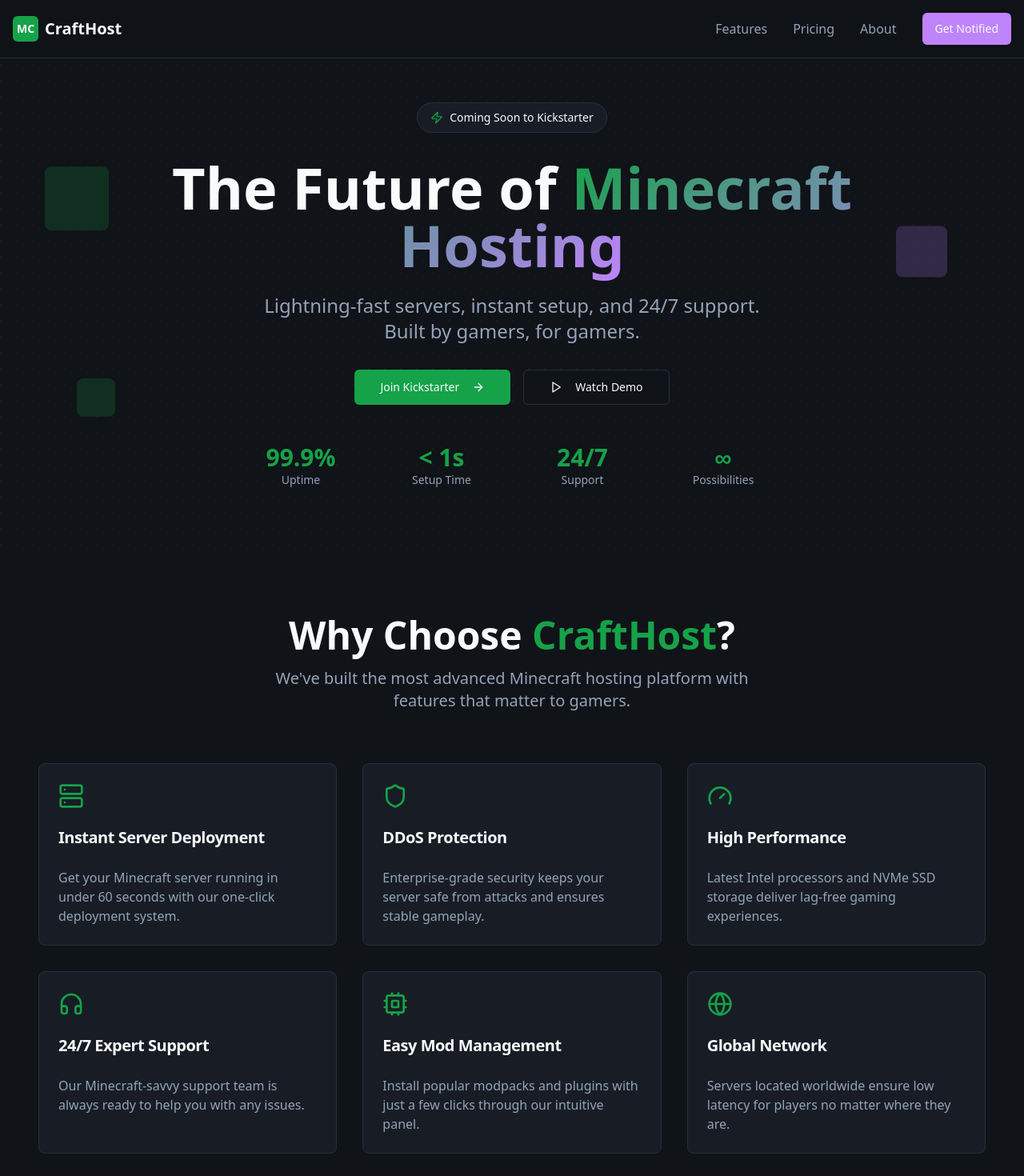
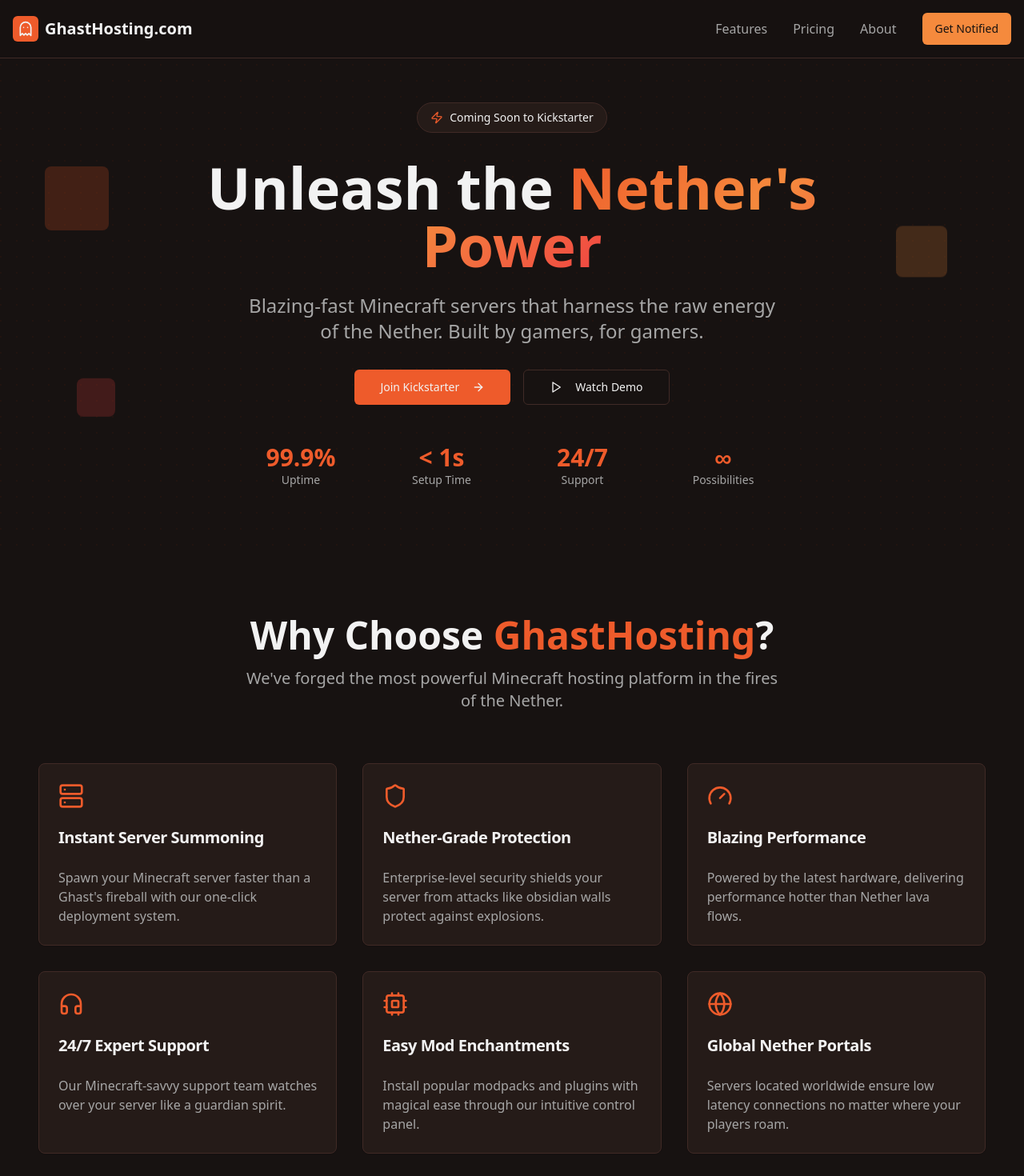
Before and after one commit to JKGiova/blockverse-kickstart-launchpad, a React (Vite) app: page / in a window 1280 px wide. Shown: the top 1470 px of the page at 80% size. Built offline with nearby package versions, Linux system fonts and the light colour scheme.

Commit message:
Refactor: Use ghasthosting.com and Nether/Ghast palette
Updated the company name and color scheme to reflect the "ghasthosting.com" brand and a Nether/Ghast-inspired palette.

```diff
--- a/index.html
+++ b/index.html
@@ -4,12 +4,12 @@
   <head>
     <meta charset="UTF-8" />
     <meta name="viewport" content="width=device-width, initial-scale=1.0" />
-    <title>CraftHost - The Future of Minecraft Server Hosting</title>
-    <meta name="description" content="Lightning-fast Minecraft server hosting coming to Kickstarter. Built by gamers, for gamers. Join the revolution!" />
-    <meta name="author" content="CraftHost" />
+    <title>GhastHosting - Unleash the Nether's Power for Minecraft Hosting</title>
+    <meta name="description" content="Blazing-fast Minecraft server hosting coming to Kickstarter. Harness the raw energy of the Nether. Built by gamers, for gamers." />
+    <meta name="author" content="GhastHosting" />
 
-    <meta property="og:title" content="CraftHost - The Future of Minecraft Server Hosting" />
-    <meta property="og:description" content="Lightning-fast Minecraft server hosting coming to Kickstarter. Built by gamers, for gamers." />
+    <meta property="og:title" content="GhastHosting - Unleash the Nether's Power for Minecraft Hosting" />
+    <meta property="og:description" content="Blazing-fast Minecraft server hosting coming to Kickstarter. Harness the raw energy of the Nether." />
     <meta property="og:type" content="website" />
     <meta property="og:image" content="https://lovable.dev/opengraph-image-p98pqg.png" />
 
--- a/src/components/Features.tsx
+++ b/src/components/Features.tsx
@@ -6,33 +6,33 @@ const Features = () => {
   const features = [
     {
       icon: <Server className="w-8 h-8 text-primary" />,
-      title: "Instant Server Deployment",
-      description: "Get your Minecraft server running in under 60 seconds with our one-click deployment system."
+      title: "Instant Server Summoning",
+      description: "Spawn your Minecraft server faster than a Ghast's fireball with our one-click deployment system."
     },
     {
       icon: <Shield className="w-8 h-8 text-primary" />,
-      title: "DDoS Protection",
-      description: "Enterprise-grade security keeps your server safe from attacks and ensures stable gameplay."
+      title: "Nether-Grade Protection",
+      description: "Enterprise-level security shields your server from attacks like obsidian walls protect against explosions."
     },
     {
       icon: <Gauge className="w-8 h-8 text-primary" />,
-      title: "High Performance",
-      description: "Latest Intel processors and NVMe SSD storage deliver lag-free gaming experiences."
+      title: "Blazing Performance",
+      description: "Powered by the latest hardware, delivering performance hotter than Nether lava flows."
     },
     {
       icon: <HeadphonesIcon className="w-8 h-8 text-primary" />,
       title: "24/7 Expert Support",
-      description: "Our Minecraft-savvy support team is always ready to help you with any issues."
+      description: "Our Minecraft-savvy support team watches over your server like a guardian spirit."
     },
     {
       icon: <Cpu className="w-8 h-8 text-primary" />,
-      title: "Easy Mod Management",
-      description: "Install popular modpacks and plugins with just a few clicks through our intuitive panel."
+      title: "Easy Mod Enchantments",
+      description: "Install popular modpacks and plugins with magical ease through our intuitive control panel."
     },
     {
       icon: <Globe className="w-8 h-8 text-primary" />,
-      title: "Global Network",
-      description: "Servers located worldwide ensure low latency for players no matter where they are."
+      title: "Global Nether Portals",
+      description: "Servers located worldwide ensure low latency connections no matter where your players roam."
     }
   ];
 
@@ -41,10 +41,10 @@ const Features = () => {
       <div className="container mx-auto">
         <div className="text-center mb-16">
           <h2 className="text-4xl md:text-5xl font-bold mb-4">
-            Why Choose <span className="text-primary">CraftHost</span>?
+            Why Choose <span className="text-primary">GhastHosting</span>?
           </h2>
           <p className="text-xl text-muted-foreground max-w-2xl mx-auto">
-            We've built the most advanced Minecraft hosting platform with features that matter to gamers.
+            We've forged the most powerful Minecraft hosting platform in the fires of the Nether.
           </p>
         </div>
 
--- a/src/components/Footer.tsx
+++ b/src/components/Footer.tsx
@@ -1,7 +1,7 @@
 
 import { Button } from "@/components/ui/button";
 import { Input } from "@/components/ui/input";
-import { Github, Twitter, Youtube, Mail } from "lucide-react";
+import { Github, Twitter, Youtube, Mail, Ghost } from "lucide-react";
 
 const Footer = () => {
   return (
@@ -12,13 +12,12 @@ const Footer = () => {
           <div className="col-span-1 md:col-span-2">
             <div className="flex items-center space-x-2 mb-4">
               <div className="w-8 h-8 bg-primary rounded-md flex items-center justify-center">
-                <span className="text-primary-foreground font-bold text-sm">MC</span>
+                <Ghost className="w-5 h-5 text-primary-foreground" />
               </div>
-              <span className="text-xl font-bold">CraftHost</span>
+              <span className="text-xl font-bold">GhastHosting.com</span>
             </div>
             <p className="text-muted-foreground mb-6 max-w-md">
-              The next generation of Minecraft server hosting. Built by gamers, for gamers.
-              Join our Kickstarter to be part of the revolution.
+              Harness the power of the Nether for your Minecraft adventures. Built by gamers who understand the spirit of exploration and creation.
             </p>
 
             {/* Newsletter */}
@@ -60,7 +59,7 @@ const Footer = () => {
         {/* Bottom */}
         <div className="border-t border-border pt-8 flex flex-col md:flex-row justify-between items-center">
           <p className="text-muted-foreground text-sm mb-4 md:mb-0">
-            © 2024 CraftHost. All rights reserved. Minecraft is a trademark of Mojang Studios.
+            © 2024 GhastHosting.com. All rights reserved. Minecraft is a trademark of Mojang Studios.
           </p>
 
           <div className="flex space-x-4">
--- a/src/components/Header.tsx
+++ b/src/components/Header.tsx
@@ -1,6 +1,6 @@
 
 import { Button } from "@/components/ui/button";
-import { Menu, X } from "lucide-react";
+import { Menu, X, Ghost } from "lucide-react";
 import { useState } from "react";
 
 const Header = () => {
@@ -12,9 +12,9 @@ const Header = () => {
         <div className="flex items-center justify-between">
           <div className="flex items-center space-x-2">
             <div className="w-8 h-8 bg-primary rounded-md flex items-center justify-center">
-              <span className="text-primary-foreground font-bold text-sm">MC</span>
+              <Ghost className="w-5 h-5 text-primary-foreground" />
             </div>
-            <span className="text-xl font-bold">CraftHost</span>
+            <span className="text-xl font-bold">GhastHosting.com</span>
           </div>
 
           {/* Desktop Navigation */}
--- a/src/components/Hero.tsx
+++ b/src/components/Hero.tsx
@@ -16,14 +16,14 @@ const Hero = () => {
           </div>
 
           <h1 className="text-5xl md:text-7xl font-bold mb-6">
-            The Future of{" "}
+            Unleash the{" "}
             <span className="hero-gradient bg-clip-text text-transparent">
-              Minecraft Hosting
+              Nether's Power
             </span>
           </h1>
 
           <p className="text-xl md:text-2xl text-muted-foreground mb-8 max-w-2xl mx-auto">
-            Lightning-fast servers, instant setup, and 24/7 support. Built by gamers, for gamers.
+            Blazing-fast Minecraft servers that harness the raw energy of the Nether. Built by gamers, for gamers.
           </p>
 
           <div className="flex flex-col sm:flex-row gap-4 justify-center items-center mb-12">
--- a/src/index.css
+++ b/src/index.css
@@ -7,82 +7,82 @@
 
 @layer base {
   :root {
-    --background: 220 20% 8%;
-    --foreground: 210 40% 98%;
+    --background: 10 15% 8%;
+    --foreground: 0 0% 95%;
 
-    --card: 220 20% 12%;
-    --card-foreground: 210 40% 98%;
+    --card: 10 20% 12%;
+    --card-foreground: 0 0% 95%;
 
-    --popover: 220 20% 12%;
-    --popover-foreground: 210 40% 98%;
+    --popover: 10 20% 12%;
+    --popover-foreground: 0 0% 95%;
 
-    --primary: 142 76% 36%;
-    --primary-foreground: 210 40% 98%;
+    --primary: 15 85% 55%;
+    --primary-foreground: 0 0% 95%;
 
-    --secondary: 270 95% 75%;
-    --secondary-foreground: 210 40% 98%;
+    --secondary: 25 90% 60%;
+    --secondary-foreground: 10 15% 8%;
 
-    --muted: 220 20% 16%;
-    --muted-foreground: 215 20% 65%;
+    --muted: 10 20% 16%;
+    --muted-foreground: 0 0% 65%;
 
-    --accent: 142 76% 36%;
-    --accent-foreground: 210 40% 98%;
+    --accent: 0 85% 60%;
+    --accent-foreground: 0 0% 95%;
 
     --destructive: 0 84% 60%;
-    --destructive-foreground: 210 40% 98%;
+    --destructive-foreground: 0 0% 95%;
 
-    --border: 220 20% 20%;
-    --input: 220 20% 20%;
-    --ring: 142 76% 36%;
+    --border: 10 25% 20%;
+    --input: 10 25% 20%;
+    --ring: 15 85% 55%;
 
     --radius: 0.5rem;
 
-    --sidebar-background: 220 20% 10%;
-    --sidebar-foreground: 210 40% 98%;
-    --sidebar-primary: 142 76% 36%;
-    --sidebar-primary-foreground: 210 40% 98%;
-    --sidebar-accent: 220 20% 16%;
-    --sidebar-accent-foreground: 210 40% 98%;
-    --sidebar-border: 220 20% 20%;
-    --sidebar-ring: 142 76% 36%;
+    --sidebar-background: 10 20% 10%;
+    --sidebar-foreground: 0 0% 95%;
+    --sidebar-primary: 15 85% 55%;
+    --sidebar-primary-foreground: 0 0% 95%;
+    --sidebar-accent: 10 25% 16%;
+    --sidebar-accent-foreground: 0 0% 95%;
+    --sidebar-border: 10 25% 20%;
+    --sidebar-ring: 15 85% 55%;
   }
 
   .dark {
-    --background: 220 20% 8%;
-    --foreground: 210 40% 98%;
+    --background: 10 15% 8%;
+    --foreground: 0 0% 95%;
 
-    --card: 220 20% 12%;
-    --card-foreground: 210 40% 98%;
+    --card: 10 20% 12%;
+    --card-foreground: 0 0% 95%;
 
-    --popover: 220 20% 12%;
-    --popover-foreground: 210 40% 98%;
+    --popover: 10 20% 12%;
+    --popover-foreground: 0 0% 95%;
 
-    --primary: 142 76% 36%;
-    --primary-foreground: 210 40% 98%;
+    --primary: 15 85% 55%;
+    --primary-foreground: 0 0% 95%;
 
-    --secondary: 270 95% 75%;
-    --secondary-foreground: 210 40% 98%;
+    --secondary: 25 90% 60%;
+    --secondary-foreground: 10 15% 8%;
 
-    --muted: 220 20% 16%;
-    --muted-foreground: 215 20% 65%;
+    --muted: 10 20% 16%;
+    --muted-foreground: 0 0% 65%;
 
-    --accent: 142 76% 36%;
-    --accent-foreground: 210 40% 98%;
+    --accent: 0 85% 60%;
+    --accent-foreground: 0 0% 95%;
 
     --destructive: 0 62.8% 30.6%;
-    --destructive-foreground: 210 40% 98%;
+    --destructive-foreground: 0 0% 95%;
 
-    --border: 220 20% 20%;
-    --input: 220 20% 20%;
-    --ring: 142 76% 36%;
-    --sidebar-background: 220 20% 10%;
-    --sidebar-foreground: 210 40% 98%;
-    --sidebar-primary: 142 76% 36%;
-    --sidebar-primary-foreground: 210 40% 98%;
-    --sidebar-accent: 220 20% 16%;
-    --sidebar-accent-foreground: 210 40% 98%;
-    --sidebar-border: 220 20% 20%;
-    --sidebar-ring: 142 76% 36%;
+    --border: 10 25% 20%;
+    --input: 10 25% 20%;
+    --ring: 15 85% 55%;
+    --sidebar-background: 10 20% 10%;
+    --sidebar-foreground: 0 0% 95%;
+    --sidebar-primary: 15 85% 55%;
+    --sidebar-primary-foreground: 0 0% 95%;
+    --sidebar-accent: 10 25% 16%;
+    --sidebar-accent-foreground: 0 0% 95%;
+    --sidebar-border: 10 25% 20%;
+    --sidebar-ring: 15 85% 55%;
   }
 }
 
@@ -96,11 +96,15 @@
   }
 
   .hero-gradient {
-    background: linear-gradient(135deg, hsl(var(--primary)) 0%, hsl(var(--secondary)) 100%);
+    background: linear-gradient(135deg, hsl(var(--primary)) 0%, hsl(var(--secondary)) 50%, hsl(var(--accent)) 100%);
+  }
+
+  .nether-gradient {
+    background: linear-gradient(135deg, #8B0000 0%, #DC143C 50%, #FF4500 100%);
   }
 
   .grid-pattern {
-    background-image: radial-gradient(circle at 1px 1px, rgba(255,255,255,0.1) 1px, transparent 0);
+    background-image: radial-gradient(circle at 1px 1px, rgba(255,69,0,0.15) 1px, transparent 0);
     background-size: 20px 20px;
   }
 }
```
